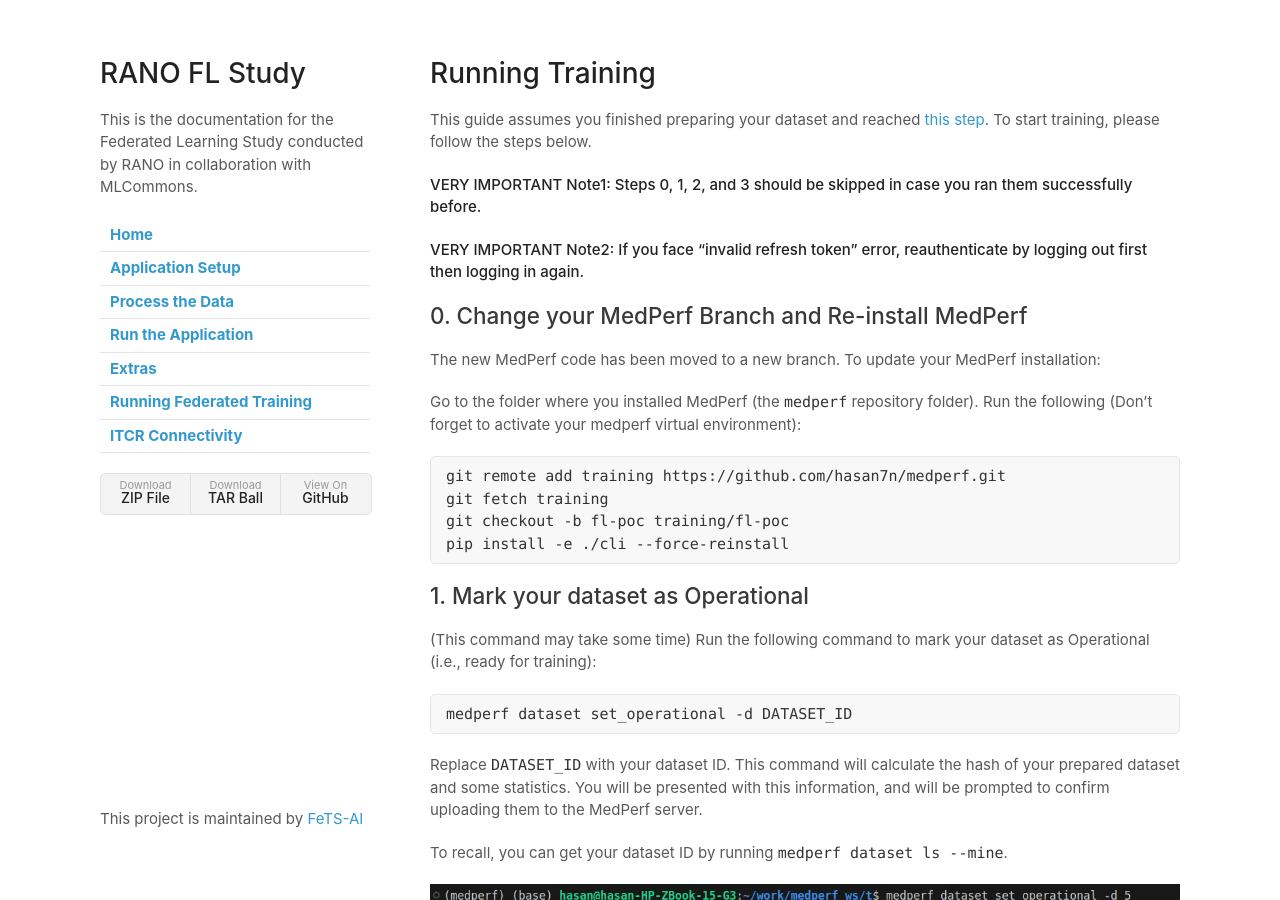
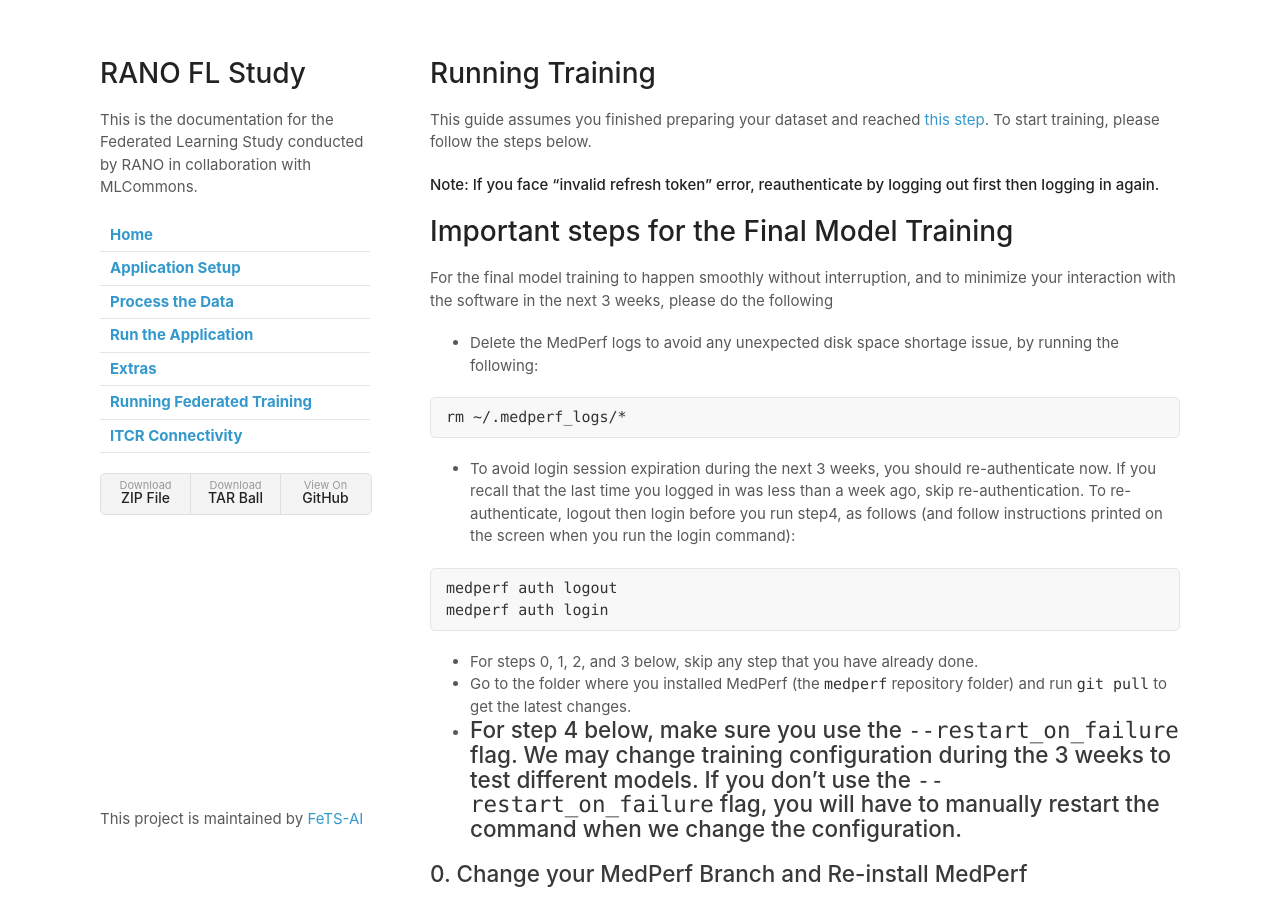
Before and after one commit to FeTS-AI/FL-PoST, a Jekyll site: the page built from docs/fl.md, in a window 1280 px wide and 900 px high. Built offline with Jekyll 4.4.1, drawn with Linux system fonts in a browser that asks for light colours; our own code applies the rules of GitHub Pages for plain Markdown files; some of the changed text lies outside the part shown.

Commit message:
update instructions of FL

````diff
--- a/docs/fl.md
+++ b/docs/fl.md
@@ -2,9 +2,29 @@
 
 This guide assumes you finished preparing your dataset and reached [this step](https://docs.google.com/document/d/1731zXXb6ZRe6Nx5wnKBHZOdfEoTiTMAq/edit#heading=h.w0nnera5osyy). To start training, please follow the steps below.
 
-**VERY IMPORTANT Note1: Steps 0, 1, 2, and 3 should be skipped in case you ran them successfully before.**
+**Note: If you face "invalid refresh token" error, reauthenticate by logging out first then logging in again.**
 
-**VERY IMPORTANT Note2: If you face "invalid refresh token" error, reauthenticate by logging out first then logging in again.**
+# Important steps for the Final Model Training
+
+For the final model training to happen smoothly without interruption, and to minimize your interaction with the software in the next 3 weeks, please do the following
+
+- Delete the MedPerf logs to avoid any unexpected disk space shortage issue, by running the following:
+
+```bash
+rm ~/.medperf_logs/*
+```
+
+- To avoid login session expiration during the next 3 weeks, you should re-authenticate now. If you recall that the last time you logged in was less than a week ago, skip re-authentication. To re-authenticate, logout then login before you run step4, as follows (and follow instructions printed on the screen when you run the login command):
+
+```bash
+medperf auth logout
+medperf auth login
+```
+
+- For steps 0, 1, 2, and 3 below, skip any step that you have already done.
+- Go to the folder where you installed MedPerf (the `medperf` repository folder) and run `git pull` to get the latest changes.
+- For step 4 below, make sure you use the `--restart_on_failure` flag. We may change training configuration during the 3 weeks to test different models. If you don't use the `--restart_on_failure` flag, you will have to manually restart the command when we change the configuration.
+-
 
 ## 0. Change your MedPerf Branch and Re-install MedPerf
 
@@ -81,19 +101,23 @@ You have the option to run training with `--restart_on_failure` flag, which mean
 
 Running the command in this section should be left running for a long period of time. Make sure that you can keep your terminal open without interruptions, or use tools like tmux to run the command in a terminal window that you can detach.
 
-Now run the following command to start training:
-
-```bash
-medperf dataset train -t 1 -d DATASET_ID --overwrite
-```
-
-Or, if you want to use the `--restart_on_failure` flag:
+Now run the following command to start training: (Replace `DATASET_ID` with your dataset ID.)
 
 ```bash
 medperf dataset train -t 1 -d DATASET_ID --restart_on_failure
 ```
 
-Replace `DATASET_ID` with your dataset ID.
+If you want to skip the restart_on_failure confirmation prompt, use the following flag additionally `--skip_restart_on_failure_prompt`:
+
+```bash
+medperf dataset train -t 1 -d DATASET_ID --restart_on_failure --skip_restart_on_failure_prompt
+```
+
+If you don't want to use `--restart_on_failure`, run this:
+
+```bash
+medperf dataset train -t 1 -d DATASET_ID --overwrite
+```
 
 If you didn't use `--restart_on_failure`, you should first see something similar to the screenshot below, where you are presented with the configuration set by the training experiment owner and will be used throughout training:
 
````
